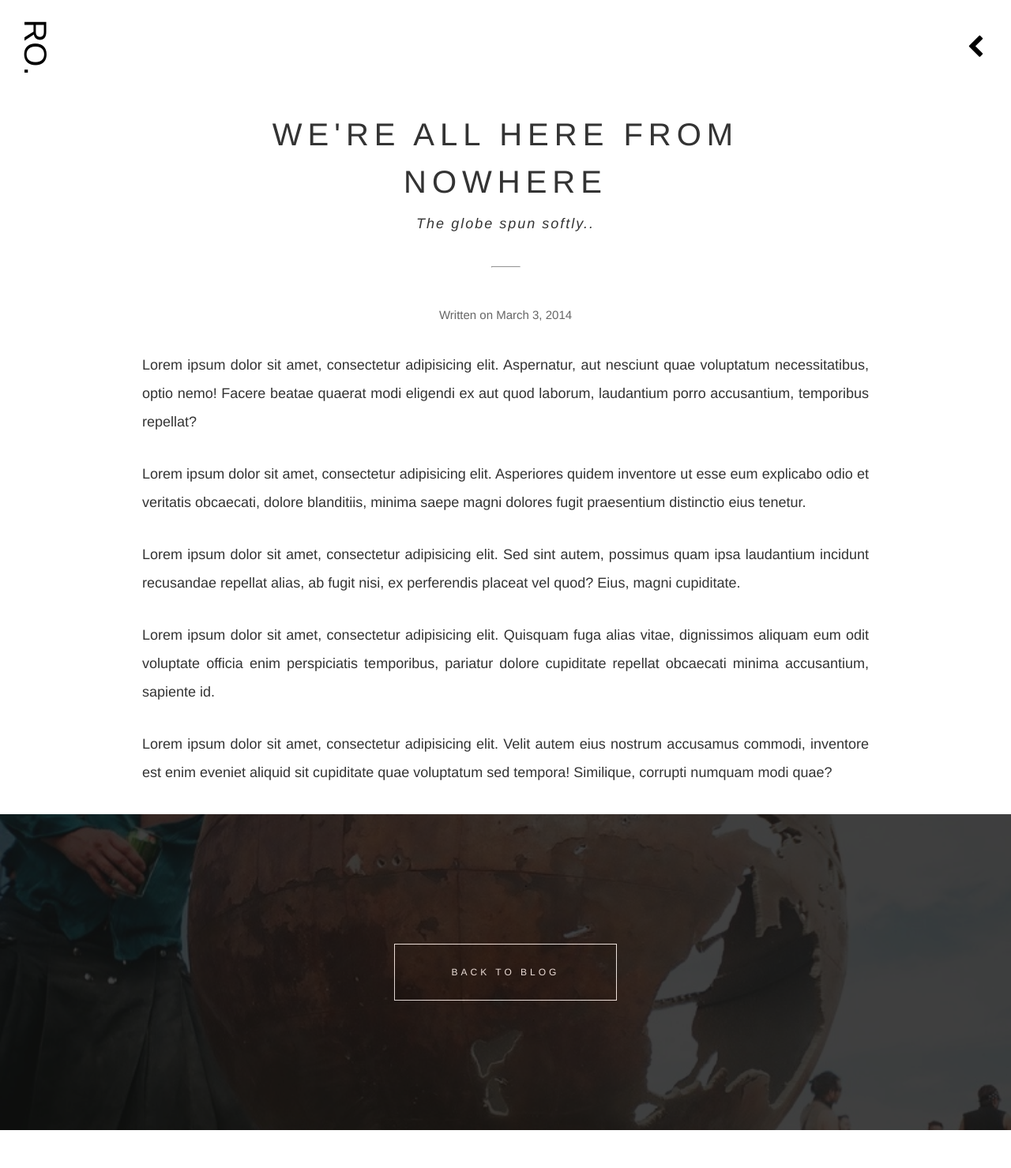
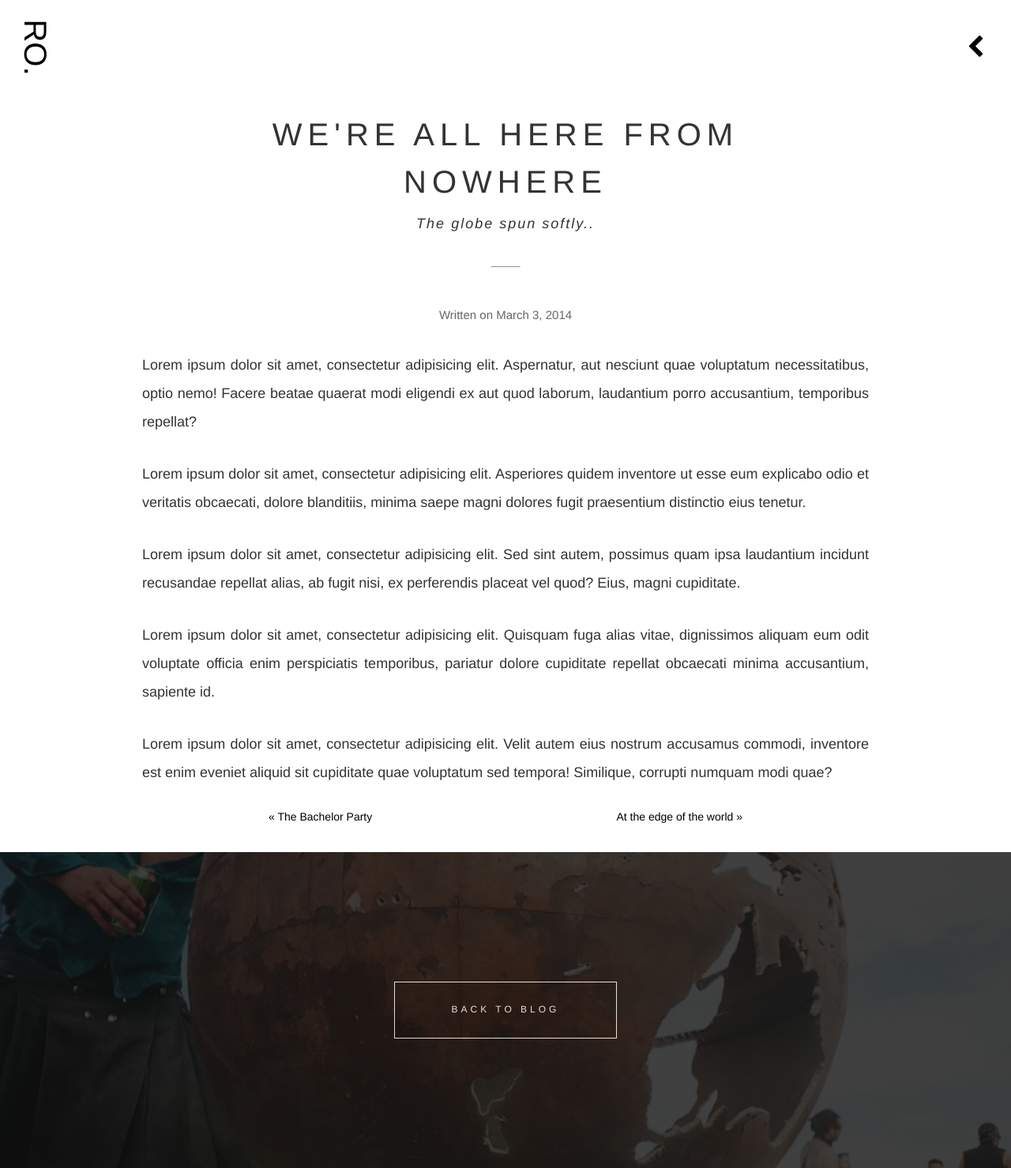
Before and after one commit to reubenosborne/reubenosborne.github.io, a Jekyll site: the page built from _posts/2014-3-3-Hello-World copy 13.md, in a window 1280 px wide. Shown: the whole page at 79% size. Built offline with Jekyll 4.4.1, drawn with Linux system fonts in a browser that asks for light colours; before the commit the page ends 1431 px from its top, so only the background shows below that.

Commit message:
Layout Changes

```diff
--- a/_layouts/post.html
+++ b/_layouts/post.html
@@ -20,7 +20,17 @@ layout: default
 
 	{{ content }}
 
+	<div class="PageNavigation">
+		{% if page.previous.url %}
+		<a class="prev" href="{{page.previous.url}}">&laquo; {{page.previous.title}}</a>
+		{% endif %}
+		{% if page.next.url %}
+		<a class="next" href="{{page.next.url}}">{{page.next.title}} &raquo;</a>
+		{% endif %}
+	</div>
+
 	{% include disqus.html %}
+
 </article>
 
 <div class="footer" style="background-image: url('../images/{{ page.img }}')">
--- a/style.scss
+++ b/style.scss
@@ -194,7 +194,7 @@ img {
     grid-column: 1 / 4;
     margin: 50px 40px 0;
     h1 {
-      font-size: 30px;
+      font-size: 35px;
     }
   }
   @media ( max-width: 600px ) {
@@ -272,17 +272,17 @@ img {
 
 .post {
   height: 350px;
-  border: 1px solid rgba(45,20,100,.8);
   background: no-repeat center center;
   background-size: cover;
   position: relative;
+  transition: .4s;
   &:hover {
     cursor: pointer;
-    box-shadow:0 .3125rem 1.25rem rgba(51,51,51,.5);
+    box-shadow:0 .5rem 1rem rgba(51,51,51,1);
   }
   .overlay:hover {
-    transition: opacity .5s;
-    opacity: .3;
+    transition: opacity 2.2s;
+    opacity: .2;
   }
   .overlay h4 {
     color: #fff;
@@ -349,6 +349,9 @@ article.entry {
     width: 100%;
     margin: 30px 0;
   }
+  p:nth-last-child(1) {
+    margin-bottom: 200px;
+  }
   @media ( max-width: 800px ) {
     grid-column: 1 / 4;
     margin: 0 30px;
@@ -380,3 +383,14 @@ hr {
   width: 35px;
   color: $gray;
 }
+
+.PageNavigation {
+  display: flex;
+  justify-content: space-between;
+  font-size: 14px;
+  width: 600px;
+}
+
+.PageNavigation a {
+  margin: 1em 0;
+}
```
